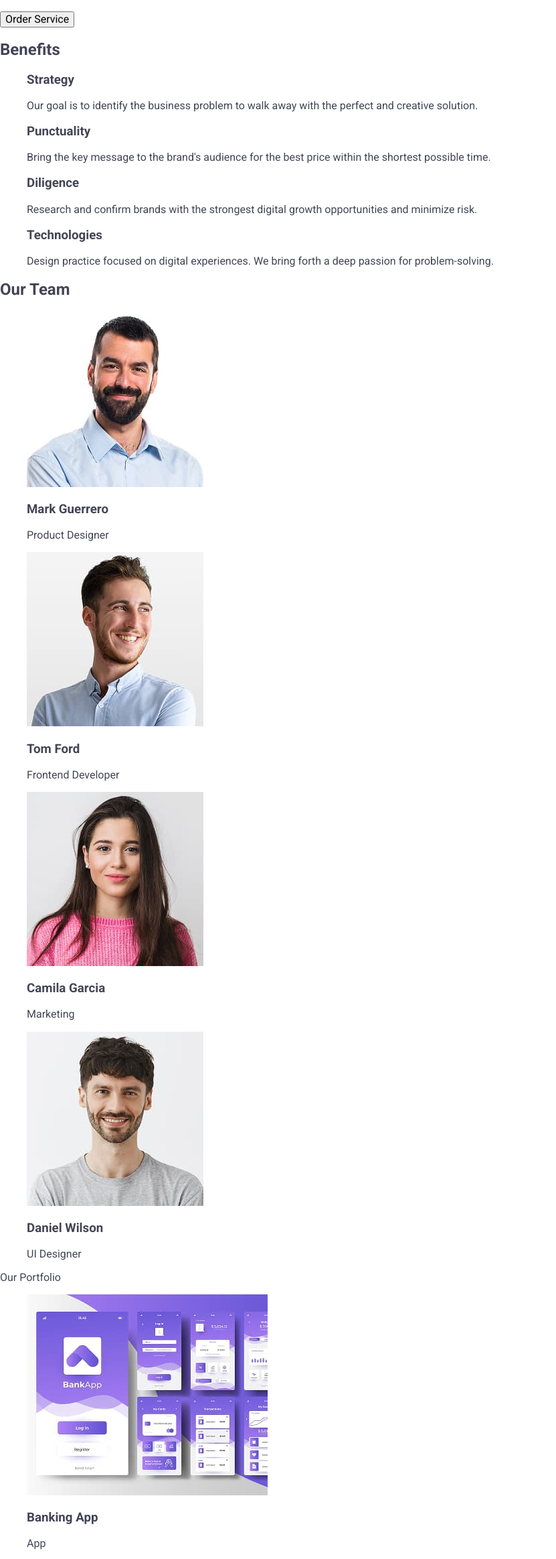
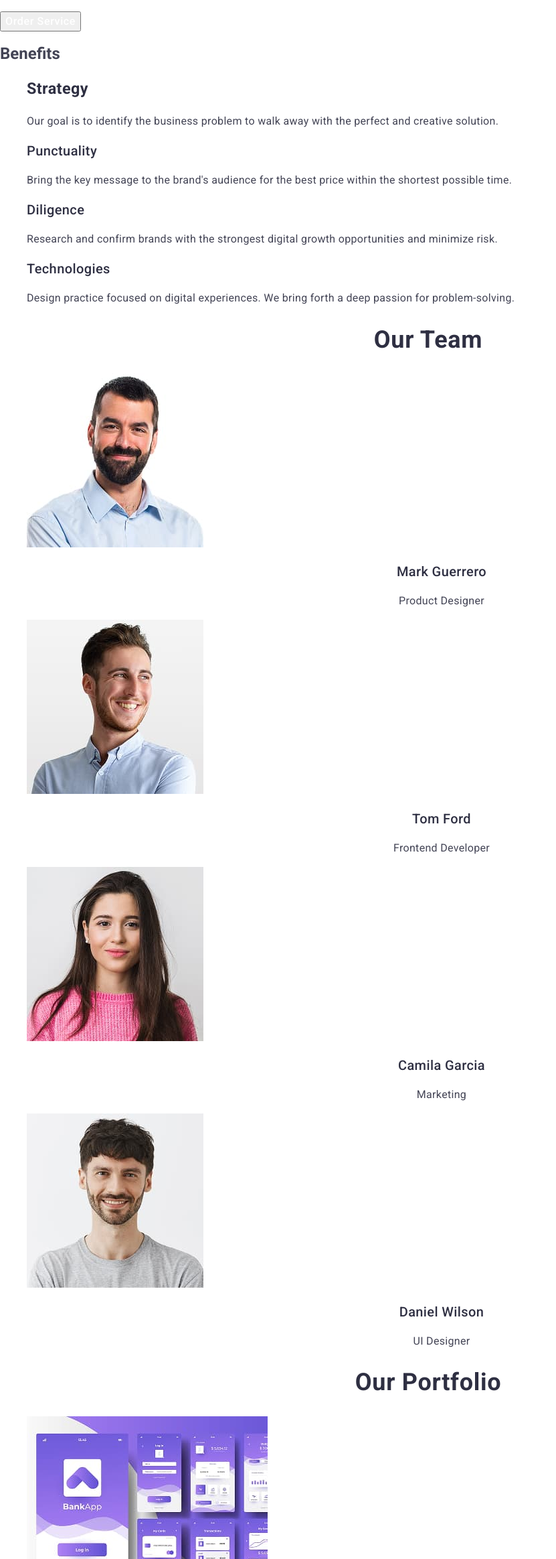
Before and after one commit to TetiAutumn/goit-markup-hw-02, a plain HTML site: page index.html in a window 1280 px wide. Shown: the part 224-2551 px from the top of the page at 67% size, without its empty margins (0-831 px from the left). Drawn offline with nearby package versions, Linux system fonts and the light colour scheme.

Commit message:
styles added

```diff
--- a/css/styles.css
+++ b/css/styles.css
@@ -42,4 +42,68 @@ a{text-decoration: none;}
         .contacts-link:focus {
             color: #404bbf;
         }
+        .main-header{font-weight: 700;
+            font-size: 56px;
+            line-height: 1.07143;
+            letter-spacing: 0.02em;
+            text-align: center;
+            color: #fff;}
+
+        .button{font-weight: 500;
+            font-size: 16px;
+            line-height: 1.5;
+            letter-spacing: 0.04em;
+            color: #fff;}
+
         button{cursor: pointer;}
+
+.benefits-item{font-weight: 500;
+    font-size: 20px;
+    line-height: 1.2;
+    letter-spacing: 0.02em;
+    color: #2e2f42;}
+
+.benefits-description{font-weight: 400;
+        font-size: 16px;
+        line-height: 1.5;
+        letter-spacing: 0.02em;
+        color: #434455;}
+ .team{font-weight: 700;
+    font-size: 36px;
+    line-height: 1.11111;
+    letter-spacing: 0.02em;
+    text-align: center;
+    color: #2e2f42;}
+.team-header {font-weight: 500;
+    font-size: 20px;
+    line-height: 1.2;
+    letter-spacing: 0.02em;
+    text-align: center;
+    color: #2e2f42;}
+.team-members{font-weight: 400;
+    font-size: 16px;
+    line-height: 1.5;
+    letter-spacing: 0.02em;
+    text-align: center;
+    color: #434455;}
+.portfolio{font-weight: 700;
+    font-size: 36px;
+    line-height: 1.11;
+    letter-spacing: 0.02em;
+    text-align: center;
+    color: #2e2f42;}
+.portfolio-item{font-weight: 500;
+    font-size: 20px;
+    line-height: 1.2;
+    letter-spacing: 0.02em;
+    color: #2e2f42;}
+.portfolio-description{font-weight: 400;
+    font-size: 16px;
+    line-height: 1.5;
+    letter-spacing: 0.02em;
+    color: #434455;}
+.footer-description{font-weight: 400;
+    font-size: 16px;
+    line-height: 1.5;
+    letter-spacing: 0.02em;
+    color: #f4f4fd;}
--- a/index.html
+++ b/index.html
@@ -52,36 +52,36 @@
 
     <main>
       <section>
-        <h1>Effective Solutions for Your Business</h1>
-        <button type="button">Order Service</button>
+        <h1 class="main-header1">Effective Solutions for Your Business</h1>
+        <button class="button" type="button">Order Service</button>
       </section>
       <section>
-        <h2>Benefits</h2>
-        <ul>
-          <li>
+        <h2 class="benefits">Benefits</h2>
+        <ul class="main-benefits">
+          <li class="benefits-item">
             <h3>Strategy</h3>
-            <p>
+            <p class="benefits-description">
               Our goal is to identify the business problem to walk away with the
               perfect and creative solution.
             </p>
           </li>
           <li>
-            <h3>Punctuality</h3>
-            <p>
+            <h3 class="benefits-item">Punctuality</h3>
+            <p class="benefits-description">
               Bring the key message to the brand's audience for the best price
               within the shortest possible time.
             </p>
           </li>
           <li>
-            <h3>Diligence</h3>
-            <p>
+            <h3 class="benefits-item">Diligence</h3>
+            <p class="benefits-description">
               Research and confirm brands with the strongest digital growth
               opportunities and minimize risk.
             </p>
           </li>
           <li>
-            <h3>Technologies</h3>
-            <p>
+            <h3 class="benefits-item">Technologies</h3>
+            <p class="benefits-description">
               Design practice focused on digital experiences. We bring forth a
               deep passion for problem-solving.
             </p>
@@ -90,7 +90,7 @@
       </section>
 
       <section>
-        <h2>Our Team</h2>
+        <h2 class="team">Our Team</h2>
         <ul>
           <li>
             <img
@@ -99,8 +99,8 @@
               height="260"
               alt="Mark Guerrero"
             />
-            <h3>Mark Guerrero</h3>
-            <p>Product Designer</p>
+            <h3 class="team-header">Mark Guerrero</h3>
+            <p class="team-members">Product Designer</p>
           </li>
           <li>
             <img
@@ -109,8 +109,8 @@
               height="260"
               alt="Tom Ford"
             />
-            <h3>Tom Ford</h3>
-            <p>Frontend Developer</p>
+            <h3 class="team-header">Tom Ford</h3>
+            <p class="team-members">Frontend Developer</p>
           </li>
           <li>
             <img
@@ -119,8 +119,8 @@
               height="260"
               alt="Camila Garcia"
             />
-            <h3>Camila Garcia</h3>
-            <p>Marketing</p>
+            <h3 class="team-header">Camila Garcia</h3>
+            <p class="team-members">Marketing</p>
           </li>
 
           <li>
@@ -130,50 +130,52 @@
               height="260"
               alt="Daniel Wilson"
             />
-            <h3>Daniel Wilson</h3>
-            <p>UI Designer</p>
+            <h3 class="team-header">Daniel Wilson</h3>
+            <p class="team-members">UI Designer</p>
           </li>
         </ul>
       </section>
-      <section>Our Portfolio</section>
+      <section>
+        <h2 class="portfolio">Our Portfolio</h2>
         <ul>
           <li>
             <img src="./images/portfolio-1.jpg" alt="Banking App" />
-          <h3>Banking App</h3>
-          <p>App</p>
+            <h3 class="portfolio-item">Banking App</h3>
+            <p class="portfolio-description">App</p>
           </li>
           <li>
             <img src="./images/portfolio-2.jpg" alt="Cashless Payment" />
-          <h3>Cashless Payment</h3>
-          <p>Marketing</p>
+            <h3 class="portfolio-item">Cashless Payment</h3>
+            <p class="portfolio-description">Marketing</p>
           </li>
           <li>
             <img src="./images/portfolio-3.jpg" alt="Meditation App" />
-          <h3>Meditation App</h3>
-          <p>App</p>
+            <h3 class="portfolio-item">Meditation App</h3>
+            <p class="portfolio-description">App</p>
           </li>
           <li>
             <img src="./images/portfolio-4.jpg" alt="Taxi Service" />
-          <h3>Taxi Service</h3>
-          <p>Marketing</p>
+            <h3 class="portfolio-item">Taxi Service</h3>
+            <p class="portfolio-description">Marketing</p>
           </li>
           <li>
             <img src="./images/portfolio-5.jpg" alt="Screen Illustrations" />
-          <h3>Screen Illustrations</h3>
-          <p>Design</p>
+            <h3 class="portfolio-item">Screen Illustrations</h3>
+            <p class="portfolio-description">Design</p>
           </li>
           <li>
             <img src="./images/portfolio-6.jpg" alt="Online Courses" />
-          <h3>Online Courses</h3>
-          <p>Marketing</p>
+            <h3 class="portfolio-item">Online Courses</h3>
+            <p class="portfolio-description">Marketing</p>
           </li>
         </ul>
+      </section>
     </main>
     <footer class="page-footer">
       <a class="logo footer-logo" href="./index.html"
         >Web <span class="logo-part">Studio</span></a
       >
-      <p>
+      <p class="footer-description">
         Increase the flow of customers and sales for your business with digital
         marketing & growth solutions.
       </p>
```
Lines whose indentation alone changed are shown as unchanged.
